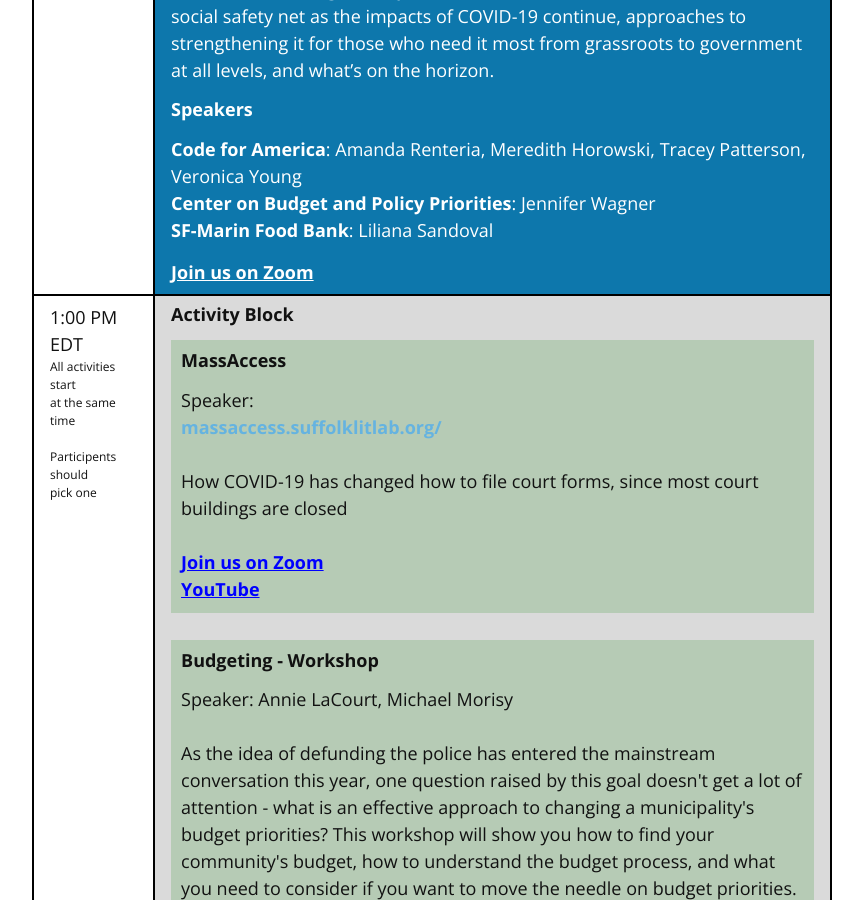
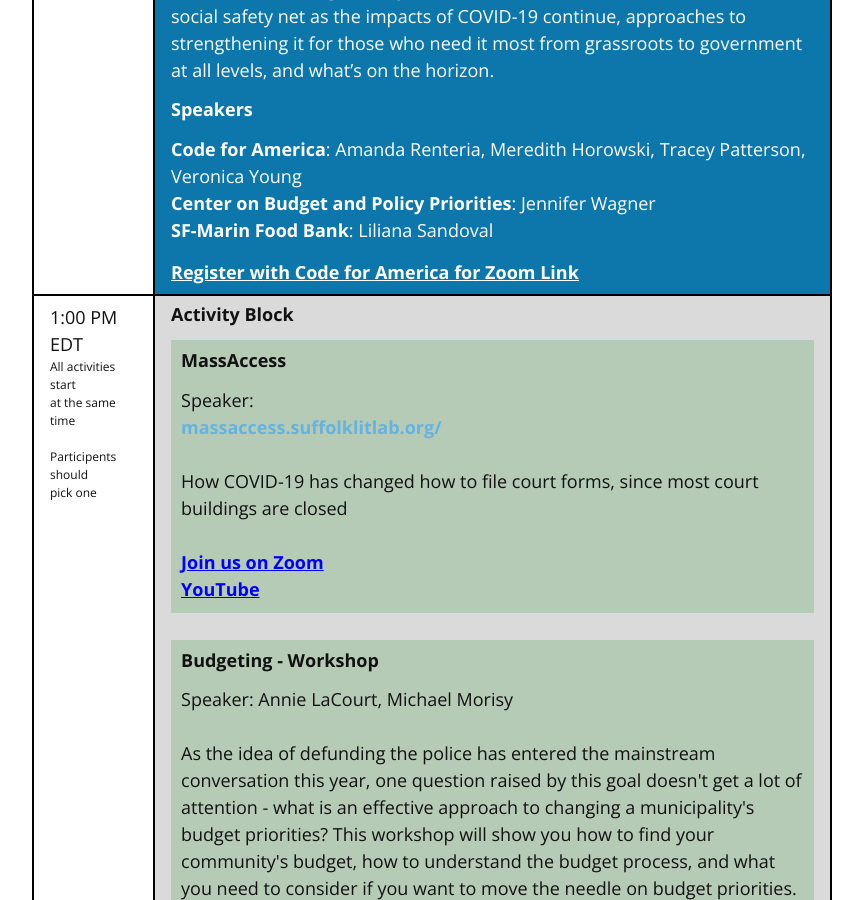
Before and after one commit to codeforboston/codeforboston.org, a Jekyll site: the page built from ndoch.html, in a window 1280 px wide and 900 px high, scrolled down 1448 px. Shown: the whole window, without its empty margins (208-1071 px from the left). Built offline with Jekyll 4.4.1, drawn with Linux system fonts in a browser that asks for light colours; nearby versions of some CDN libraries.

Commit message:
Add Code for America Page Link

```diff
--- a/ndoch.html
+++ b/ndoch.html
@@ -273,7 +273,7 @@
           </p>
         </div>
         <div>
-          <a target="_blank" style="color: white;"><u>Join us on Zoom</u></a>
+          <a href="https://www.codeforamerica.org/events/national-day-of-civic-hacking-2020" target="_blank" style="color: white;"><u>Register with Code for America for Zoom Link</u></a>
         </div>
       </td>
     </tr>
```
